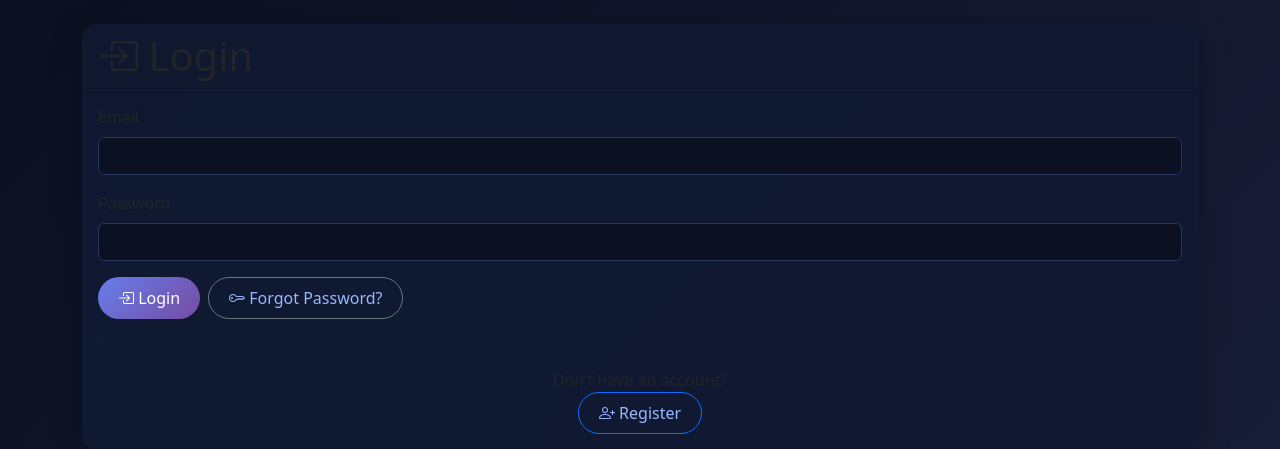
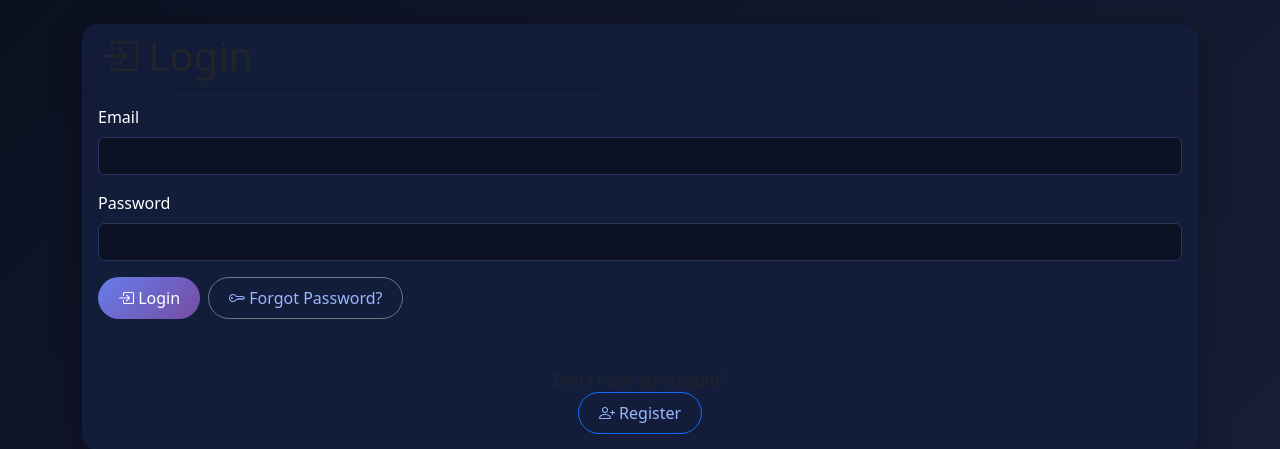
Before and after one commit to kevohmutwiri9-creator/My-Diary, a Flask app: page /auth/login in a window 1280 px wide. Shown: the part 63-512 px from the top of the page. Run offline with Flask 3, Linux system fonts and the light colour scheme.

Commit message:
Fix form contrast and visibility issues
- Add white color for form labels in dark theme
- Improve card background for better contrast
- Add proper font-weight and margin to labels
- Ensure form text is readable on dark backgrounds
- Fix email validator dependency issue

```diff
--- a/app/templates/base.html
+++ b/app/templates/base.html
@@ -30,7 +30,7 @@
       }
 
       body.theme-dark .card {
-        background: rgba(17, 26, 51, 0.95);
+        background: rgba(20, 30, 60, 0.95);
         border-color: #2a3562;
         backdrop-filter: blur(10px);
         box-shadow: 0 8px 32px rgba(0, 0, 0, 0.3);
@@ -50,6 +50,12 @@
       body.theme-dark .form-control:focus, body.theme-dark .form-select:focus {
         border-color: #5b86ff;
         box-shadow: 0 0 0 .25rem rgba(91, 134, 255, .25);
+      }
+
+      body.theme-dark .form-label {
+        color: #ffffff !important;
+        font-weight: 500;
+        margin-bottom: 8px;
       }
 
       body.theme-dark a { color: #9ab8ff; }
```
